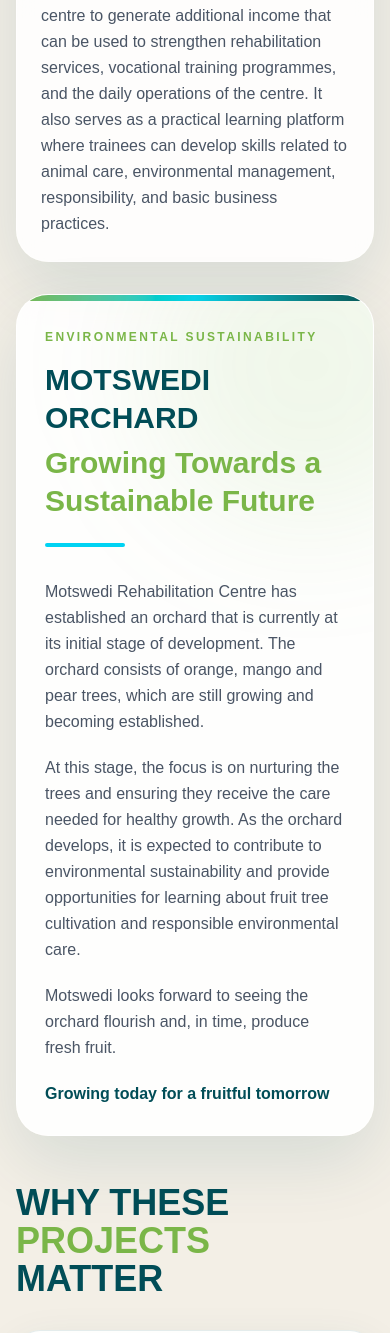
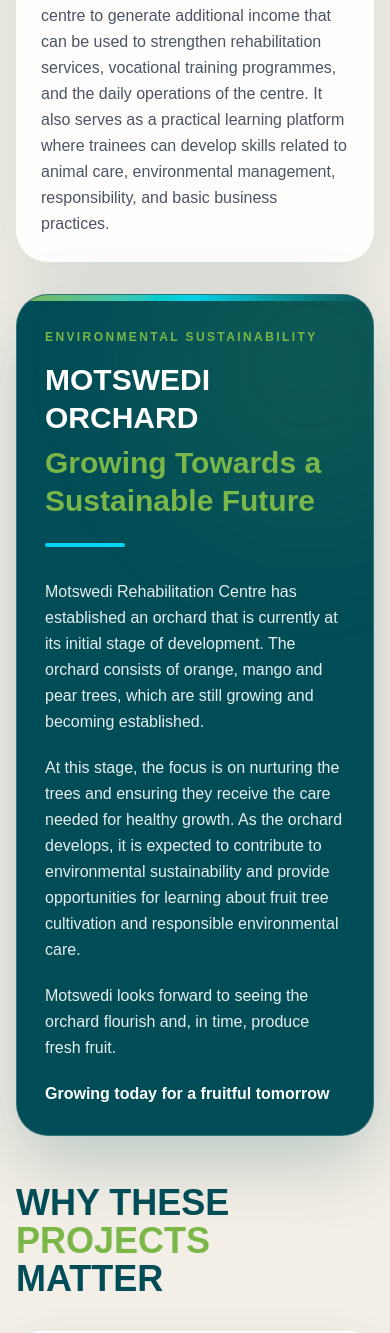
Before and after one commit to Cassper1999/motswedi-rehab, a Next.js app: page /projects in a window 390 px wide. Shown: the part 2015-3348 px from the top of the page. Built offline with nearby package versions, Linux system fonts and the light colour scheme.

Commit message:
Fix mobile homepage spacing and responsive layout

```diff
--- a/src/app/projects/page.tsx
+++ b/src/app/projects/page.tsx
@@ -337,15 +337,15 @@
           </PremiumTile>
         </div>
 
-        {/* ORCHARD PROJECT */}
+
+{/* ORCHARD PROJECT - PREMIUM TEAL BACKGROUND */}
 <motion.article
   initial={{ opacity: 0, y: 40 }}
   whileInView={{ opacity: 1, y: 0 }}
   viewport={{ once: true, amount: 0.15 }}
   transition={{ duration: 0.7 }}
-          className="relative mt-8 overflow-hidden rounded-[2rem] border border-white/70 bg-white/90 shadow-[0_25px_70px_rgba(1,77,87,0.12)] backdrop-blur-md md:mt-12"
+  className="relative mt-8 overflow-hidden rounded-[2rem] border border-white/20 bg-[#014d57] shadow-[0_25px_70px_rgba(1,77,87,0.24)] md:mt-12"
 >
-
   {/* TOP ACCENT */}
   <div className="h-1.5 w-full bg-gradient-to-r from-[#7ab648] via-cyan-400 to-[#014d57]" />
 
@@ -356,23 +356,27 @@
 
     <div className="relative z-10">
 
+      {/* SECTION LABEL - GREEN UNCHANGED */}
       <p className="text-xs font-bold uppercase tracking-[0.2em] text-[#7ab648] md:text-sm">
         Environmental Sustainability
       </p>
 
-              <h2 className="mt-4 max-w-4xl text-3xl font-black leading-tight text-[#014d57] md:text-4xl">
+      {/* MAIN HEADING - WHITE */}
+      <h2 className="mt-4 max-w-4xl text-3xl font-black leading-tight text-white md:text-4xl">
         MOTSWEDI ORCHARD
 
+        {/* SUBTITLE - GREEN UNCHANGED */}
         <span className="mt-2 block text-[#7ab648]">
           Growing Towards a Sustainable Future
         </span>
       </h2>
 
+      {/* CYAN ACCENT LINE */}
       <div className="mt-6 h-1 w-20 rounded-full bg-cyan-400" />
 
-              {/* ORCHARD STORY — NO SIDEBAR */}
+      {/* ORCHARD STORY */}
       <div className="mt-8">
-                <div className="space-y-5 text-base leading-relaxed text-gray-600 md:text-lg">
+        <div className="space-y-5 text-base leading-relaxed text-white/90 md:text-lg">
 
           <p>
             Motswedi Rehabilitation Centre has established an orchard
@@ -395,7 +399,8 @@
             and, in time, produce fresh fruit.
           </p>
 
-                  <p className="font-semibold text-[#014d57]">
+          {/* CLOSING STATEMENT - WHITE */}
+          <p className="font-semibold text-white">
             Growing today for a fruitful tomorrow
           </p>
 
```
Lines whose indentation alone changed are shown as unchanged.
